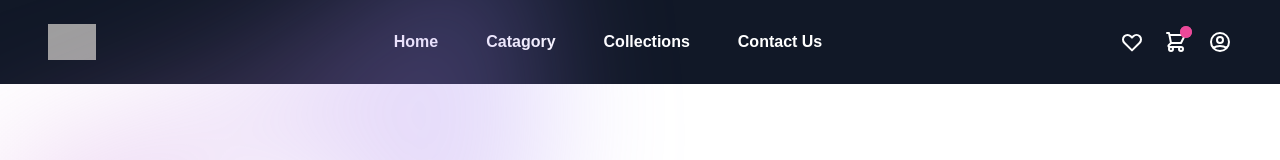
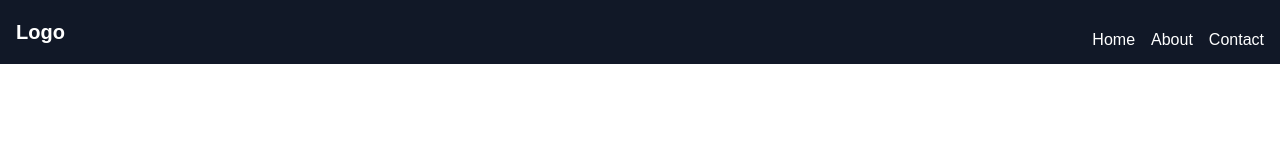
Before and after one commit to IvanNapsterKE/React-templates, a React (Create React App) app: page / in a window 1280 px wide. Shown: the top 160 px of the page. Built offline with nearby package versions, Linux system fonts and the light colour scheme; grey boxes are pictures that could not be loaded.

Commit message:
added dom routes

```diff
--- a/src/App.js
+++ b/src/App.js
@@ -1,4 +1,5 @@
 import React from "react";
+import { BrowserRouter, Routes, Route } from "react-router-dom";
 import About from "./components/main/About.jsx";
 import Cart from "./components/Shop/Cart.jsx";
 import Clients from "./components/pages/Clients.jsx";
@@ -19,21 +20,28 @@ import Quoteform from "./components/pages/Quoteform.jsx";
 function App() {
   return (
     <div>
+      <BrowserRouter>
       <Navbar />
-      <Homepage />
-      <About />
-      <Logodesigns />
-      <Shop />
-      <Products />
-      <Productcard/>
-      <Cart />
-      <Feat />
-      <Services />
-      <Quoteform />
-      <Contacts />
-      <Clients />
-      <Footer />
-      <Errorpage />
+
+      <Routes>
+      <Route path="/" element={<Homepage />} />
+
+      <Route path="about" element={<About />} />
+      <Route path="logos" element={<Logodesigns />} />
+      <Route path="shop" element={<Shop />} />
+      <Route path="products" element ={<Products /> } />
+      <Route path="product" element ={<Productcard/>} />
+      <Route path="cart" element ={<Cart />} />
+      <Route path="feat" element ={<Feat />} />
+      <Route path="services" element ={<Services />} />
+      <Route path="quote" element ={<Quoteform />} />
+      <Route path="contacts" element ={<Contacts />} />
+      <Route path="clients" element ={<Clients />} />
+      <Route path="footer" element ={<Footer />} />
+      <Route path="404" element ={<Errorpage />} />
+      </Routes>
+
+      </BrowserRouter>
     </div>
   );
 }
--- a/src/components/main/Navbar.jsx
+++ b/src/components/main/Navbar.jsx
@@ -1,82 +1,75 @@
-import React from 'react';
+import React, { useState } from 'react';
 
+const Navbar = () => {
+  const [isOpen, setIsOpen] = useState(false);
 
-function Navbar() {
-
+  const handleToggle = () => {
+    setIsOpen(!isOpen);
+  };
 
   return (
-
-
-    <div>
-
-      <section class="relative mx-auto">
-          {/* <!-- navbar --> */}
-        <nav class="flex justify-between bg-gray-900 text-white w-screen">
-          <div class="px-5 xl:px-12 py-6 flex w-full items-center">
-            <a class="text-3xl font-bold font-heading" href="#">
-              {/* <!-- Logo Here.  --> */}
-              <img class="h-9" src="logo.png" alt="logo"></img>
-
+    <nav className="flex items-center justify-between px-4 py-3 bg-gray-900">
+      <a href="/" className="text-xl font-bold text-white">
+        Logo
       </a>
-            {/* <!-- Nav Links --> */}
-            <ul class="hidden md:flex px-4 mx-auto font-semibold font-heading space-x-12">
-              <li><a class="hover:text-gray-200" href="#">Home</a></li>
-              <li><a class="hover:text-gray-200" href="#">Catagory</a></li>
-              <li><a class="hover:text-gray-200" href="#">Collections</a></li>
-              <li><a class="hover:text-gray-200" href="#">Contact Us</a></li>
+      <button
+        className="block md:hidden text-white focus:outline-none"
+        onClick={handleToggle}
+      >
+        <svg
+          className="h-6 w-6 fill-current"
+          viewBox="0 0 24 24"
+          xmlns="http://www.w3.org/2000/svg"
+        >
+          {isOpen ? (
+            <path
+              fillRule="evenodd"
+              clipRule="evenodd"
+              d="M4.293 5.293a1 1 0 0 1 1.414-1.414L12 10.586l6.293-6.293a1 1 0 0 1 1.414 1.414l-7 7a1 1 0 0 1-1.414 0l-7-7z"
+            />
+          ) : (
+            <path
+              fillRule="evenodd"
+              clipRule="evenodd"
+              d="M4 6h16a1 1 0 0 1 0 2H4a1 1 0 1 1 0-2zm0 5h16a1 1 0 1 1 0 2H4a1 1 0 1 1 0-2zm0 5h16a1 1 0 1 1 0 2H4a1 1 0 1 1 0-2z"
+            />
+          )}
+        </svg>
+      </button>
+      <div
+        className={`${
+          isOpen ? 'block' : 'hidden'
+        } md:flex md:items-center md:w-auto`}
+      >
+        <ul className="pt-4 md:flex md:items-center">
+          <li>
+            <a
+              href="/"
+              className="block mt-4 md:inline-block md:mt-0 text-white hover:text-gray-400 mr-4"
+            >
+              Home
+            </a>
+          </li>
+          <li>
+            <a
+              href="/"
+              className="block mt-4 md:inline-block md:mt-0 text-white hover:text-gray-400 mr-4"
+            >
+              About
+            </a>
+          </li>
+          <li>
+            <a
+              href="/"
+              className="block mt-4 md:inline-block md:mt-0 text-white hover:text-gray-400"
+            >
+              Contact
+            </a>
+          </li>
         </ul>
-            {/* <!-- Header Icons --> */}
-            <div class="hidden xl:flex items-center space-x-5 items-center">
-              <a class="hover:text-gray-200" href="#">
-                <svg xmlns="http://www.w3.org/2000/svg" class="h-6 w-6" fill="none" viewBox="0 0 24 24" stroke="currentColor">
-                  <path stroke-linecap="round" stroke-linejoin="round" stroke-width="2" d="M4.318 6.318a4.5 4.5 0 000 6.364L12 20.364l7.682-7.682a4.5 4.5 0 00-6.364-6.364L12 7.636l-1.318-1.318a4.5 4.5 0 00-6.364 0z" />
-                </svg>
-              </a>
-              <a class="flex items-center hover:text-gray-200" href="#">
-                  <svg xmlns="http://www.w3.org/2000/svg" class="h-6 w-6" fill="none" viewBox="0 0 24 24" stroke="currentColor">
-                      <path stroke-linecap="round" stroke-linejoin="round" stroke-width="2" d="M3 3h2l.4 2M7 13h10l4-8H5.4M7 13L5.4 5M7 13l-2.293 2.293c-.63.63-.184 1.707.707 1.707H17m0 0a2 2 0 100 4 2 2 0 000-4zm-8 2a2 2 0 11-4 0 2 2 0 014 0z" />
-                  </svg>
-                <span class="flex absolute -mt-5 ml-4">
-                  <span class="animate-ping absolute inline-flex h-3 w-3 rounded-full bg-pink-400 opacity-75"></span>
-                    <span class="relative inline-flex rounded-full h-3 w-3 bg-pink-500">
-                    </span>
-                  </span>
-              </a>
-              {/* <!-- Sign In / Register      --> */}
-              <a class="flex items-center hover:text-gray-200" href="#">
-                  <svg xmlns="http://www.w3.org/2000/svg" class="h-6 w-6 hover:text-gray-200" fill="none" viewBox="0 0 24 24" stroke="currentColor">
-                    <path stroke-linecap="round" stroke-linejoin="round" stroke-width="2" d="M5.121 17.804A13.937 13.937 0 0112 16c2.5 0 4.847.655 6.879 1.804M15 10a3 3 0 11-6 0 3 3 0 016 0zm6 2a9 9 0 11-18 0 9 9 0 0118 0z" />
-                  </svg>
-              </a>
-
       </div>
-          </div>
-          {/* <!-- Responsive navbar --> */}
-          <a class="xl:hidden flex mr-6 items-center" href="#">
-            <svg xmlns="http://www.w3.org/2000/svg" class="h-6 w-6 hover:text-gray-200" fill="none" viewBox="0 0 24 24" stroke="currentColor">
-              <path stroke-linecap="round" stroke-linejoin="round" stroke-width="2" d="M3 3h2l.4 2M7 13h10l4-8H5.4M7 13L5.4 5M7 13l-2.293 2.293c-.63.63-.184 1.707.707 1.707H17m0 0a2 2 0 100 4 2 2 0 000-4zm-8 2a2 2 0 11-4 0 2 2 0 014 0z" />
-            </svg>
-            <span class="flex absolute -mt-5 ml-4">
-              <span class="animate-ping absolute inline-flex h-3 w-3 rounded-full bg-pink-400 opacity-75"></span>
-              <span class="relative inline-flex rounded-full h-3 w-3 bg-pink-500">
-              </span>
-            </span>
-          </a>
-          <a class="navbar-burger self-center mr-12 xl:hidden" href="#">
-              <svg xmlns="http://www.w3.org/2000/svg" class="h-6 w-6 hover:text-gray-200" fill="none" viewBox="0 0 24 24" stroke="currentColor">
-                  <path stroke-linecap="round" stroke-linejoin="round" stroke-width="2" d="M4 6h16M4 12h16M4 18h16" />
-              </svg>
-          </a>
     </nav>
-
-      </section>
-    </div>
-
-
   );
-}
-
-
-
+};
 
 export default Navbar;
--- a/src/index.css
+++ b/src/index.css
@@ -15,3 +15,19 @@ body {
     background-color: #ffffff;
     font-family: 'Poppins', sans-serif;
 }
+
+
+@media only screen and (min-width: 768px){
+    .parent:hover .child {
+        opacity:1;
+        height:auto;
+        overflow:none;
+        transform: translateY(0);
+    }
+    .child {
+        opacity:0;
+        height:0;
+        overflow:hidden;
+        transform: translateY(-10%);
+    }
+}
```
Also changed, not shown: src/index.js (line endings or trailing spaces). Lines whose indentation alone changed are shown as unchanged.
